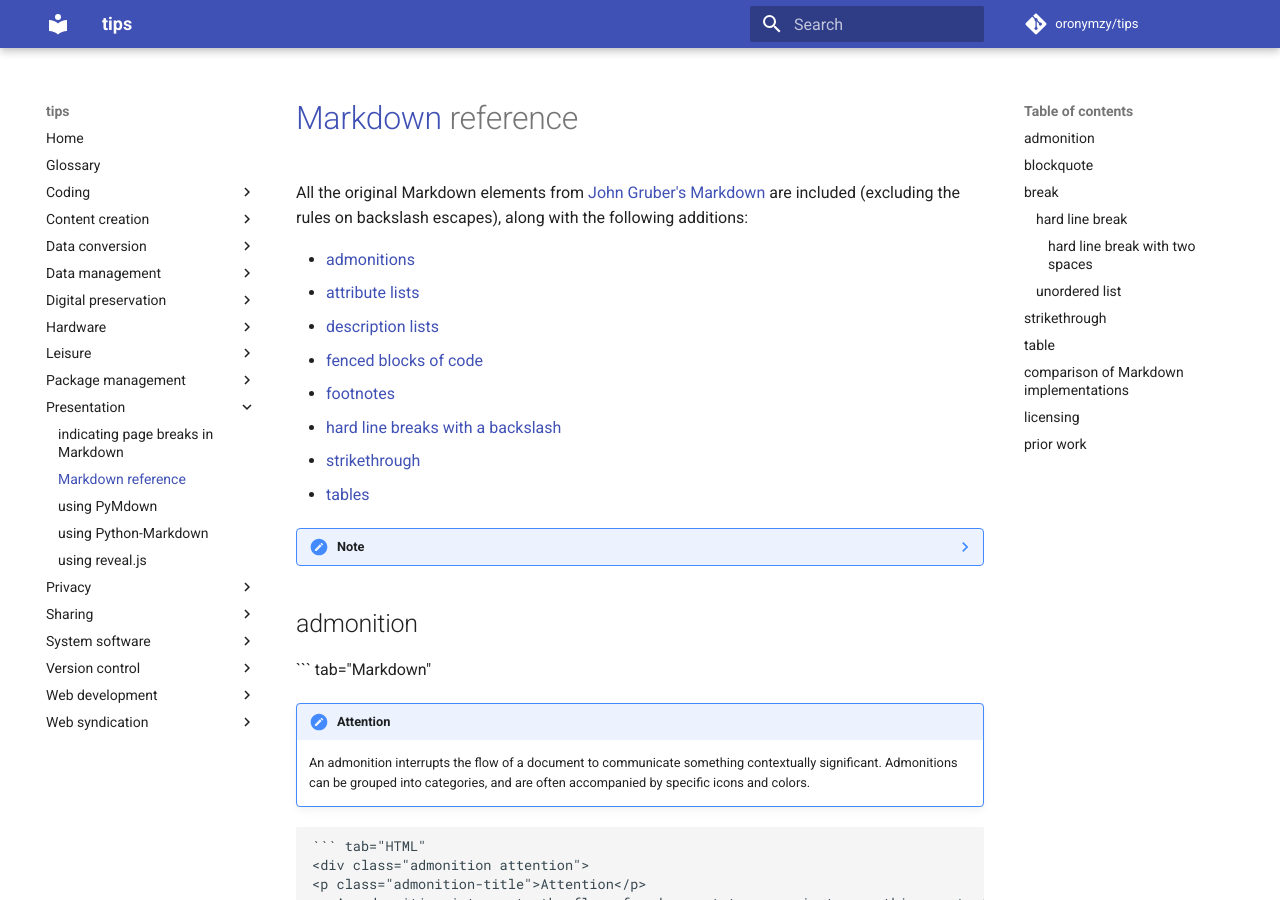
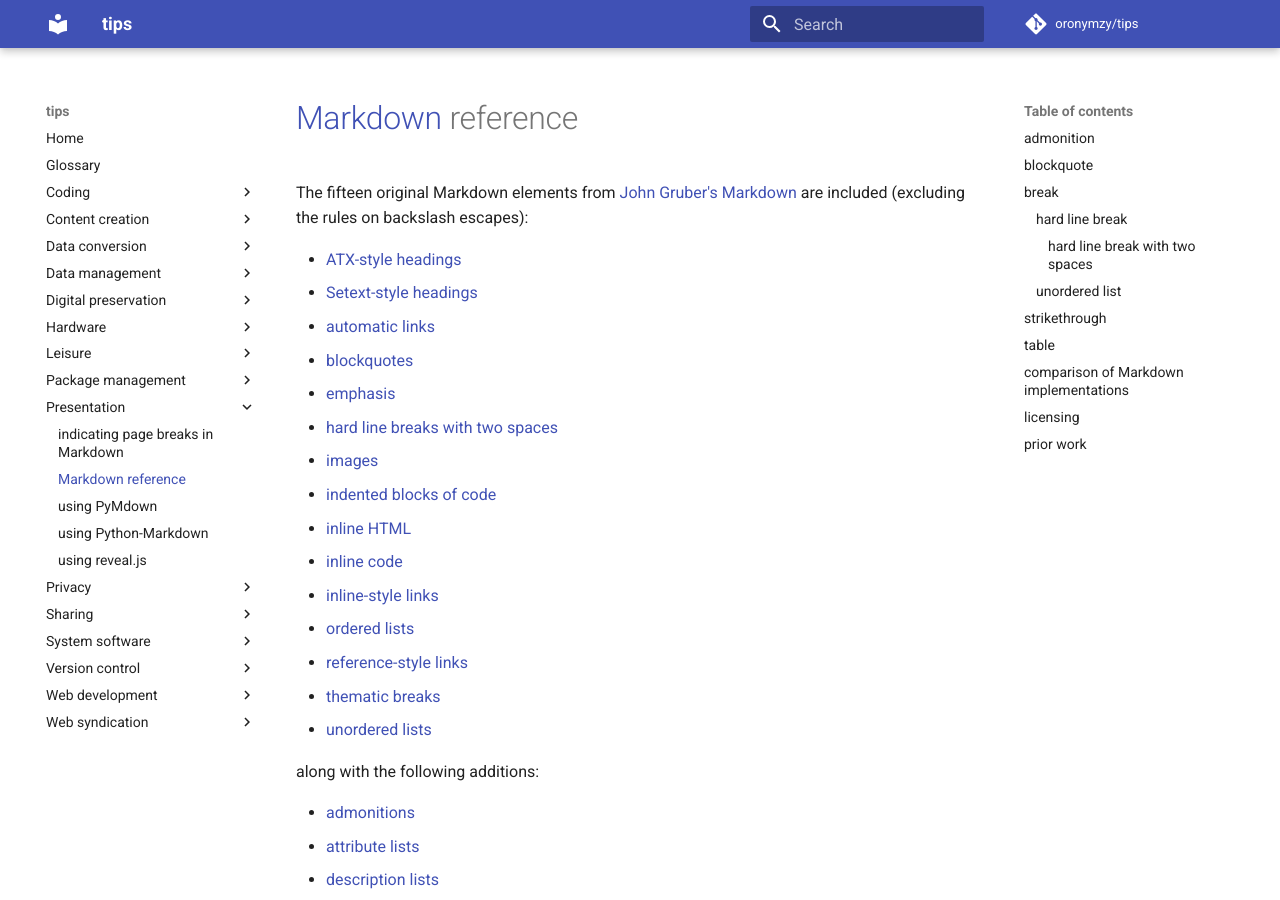
Before and after one commit to oronymzy/tips, an MkDocs documentation site: the page built from docs/Mdwnref.md, in a window 1280 px wide and 900 px high. Built offline with MkDocs 1.6.1 and Material for MkDocs 9.7.7, drawn with Linux system fonts in a browser that asks for light colours; comment, search, counter and statistics services are not loaded.

Commit message:
Add unordered list
Add unordered list with original Markdown elements from John Gruber's
Markdown

```diff
--- a/docs/Mdwnref.md
+++ b/docs/Mdwnref.md
@@ -1,6 +1,24 @@
 # [Markdown] reference
 
-All the original Markdown elements from [John Gruber's Markdown](https://daringfireball.net/projects/markdown/syntax) are included (excluding the rules on backslash escapes), along with the following additions:
+The fifteen original Markdown elements from [John Gruber's Markdown](https://daringfireball.net/projects/markdown/syntax) are included (excluding the rules on backslash escapes):
+
+- [ATX-style headings](#ATXheading)
+- [Setext-style headings](#Setextheading)
+- [automatic links](#alink)
+- [blockquotes](#blockquote)
+- [emphasis](#emphasis)
+- [hard line breaks with two spaces](#hlbreaktwospace)
+- [images](#image)
+- [indented blocks of code](#ibcode)
+- [inline HTML](#html)
+- [inline code](#icode)
+- [inline-style links](#ilink)
+- [ordered lists](#olist)
+- [reference-style links](#rlink)
+- [thematic breaks](#tbreak)
+- [unordered lists](#ulist)
+
+along with the following additions:
 
 - [admonitions](#admonition)
 - [attribute lists](#alist)
```
